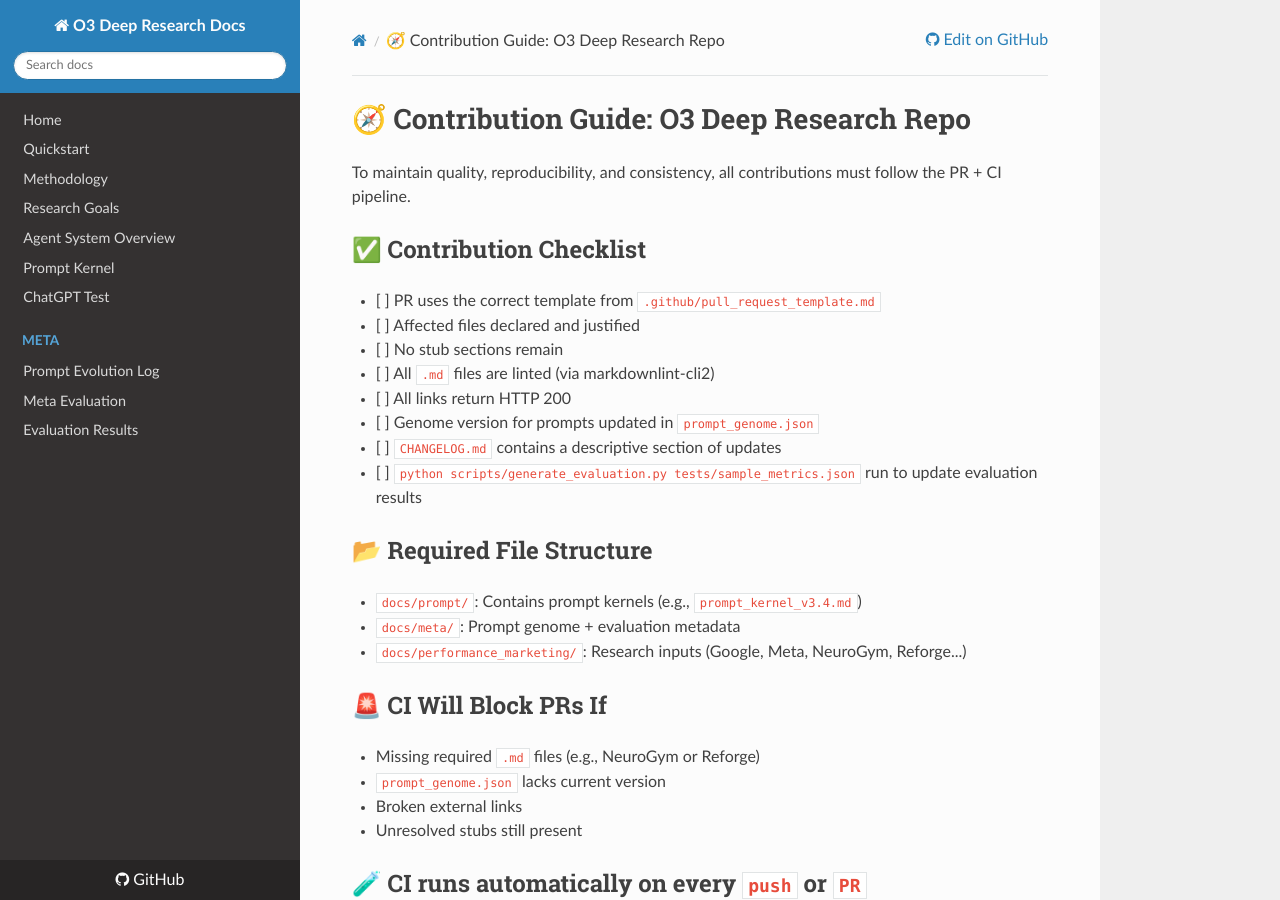
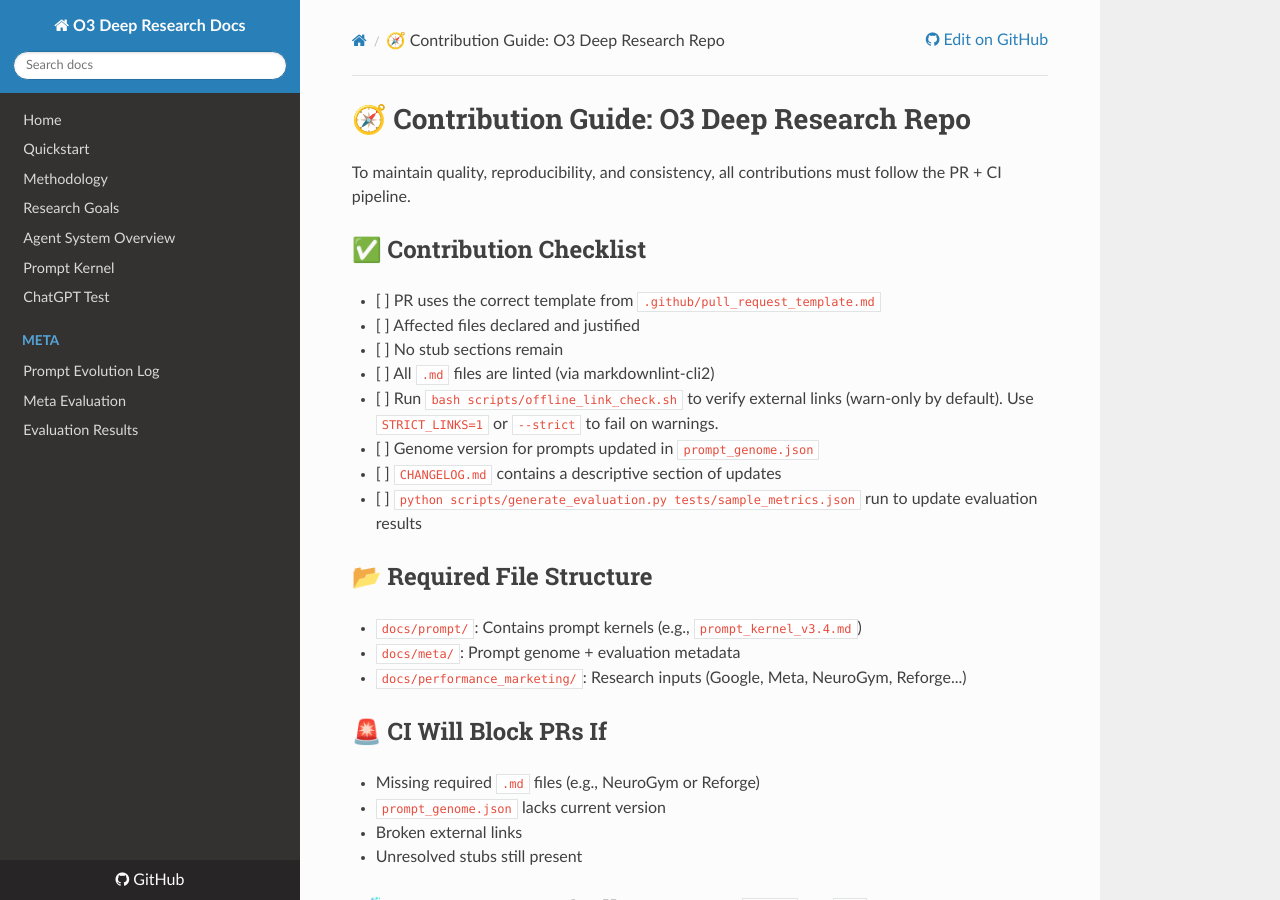
Before and after one commit to ADV-IT-Performance-Corp/ADV-ADK-Research-Hub, an MkDocs documentation site: the page built from docs/contribution_guide.md, in a window 1280 px wide and 900 px high. Built offline with MkDocs 1.6.1, drawn with Linux system fonts in a browser that asks for light colours; nearby versions of some CDN libraries.

Commit message:
docs: clarify offline link check

```diff
--- a/docs/contribution_guide.md
+++ b/docs/contribution_guide.md
@@ -8,7 +8,7 @@
 - [ ] Affected files declared and justified
 - [ ] No stub sections remain
 - [ ] All `.md` files are linted (via markdownlint-cli2)
-- [ ] All links return HTTP 200
+- [ ] Run `bash scripts/offline_link_check.sh` to verify external links (warn-only by default). Use `STRICT_LINKS=1` or `--strict` to fail on warnings.
 - [ ] Genome version for prompts updated in `prompt_genome.json`
 - [ ] `CHANGELOG.md` contains a descriptive section of updates
 - [ ] `python scripts/generate_evaluation.py tests/sample_metrics.json` run to update evaluation results
```
Also changed, not shown: README.md (+4 -0 lines), docs/meta/release_checklist_v3.5.md (+2 -0 lines).
